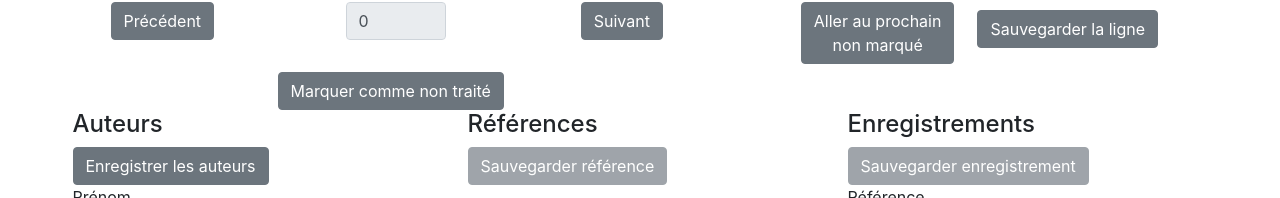
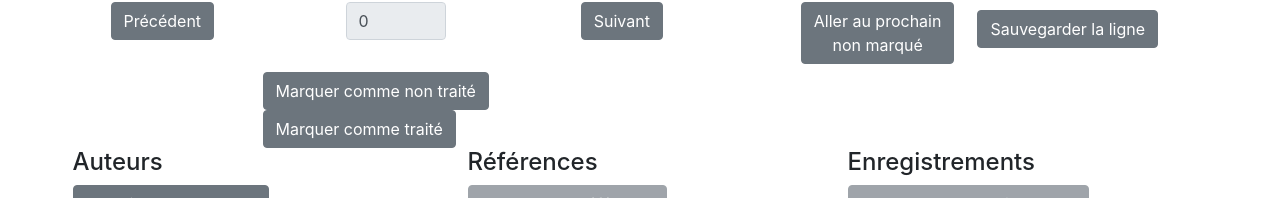
Before and after one commit to clemsciences/sat-biblio-flask, a Vue app in the folder sat-biblio-interface/: page /importation in a window 1280 px wide. Shown: the part 124-322 px from the top of the page. Built offline with nearby package versions, Linux system fonts and the light colour scheme; no server answers.

Commit message:
markAsProcessed and markAsNotProcessed and finished goToNextNotMarkedRow

```diff
--- a/sat-biblio-interface/src/components/import/ImportTester2.vue
+++ b/sat-biblio-interface/src/components/import/ImportTester2.vue
@@ -22,7 +22,10 @@
         <p :style="colorAlreadyStored" class="m-2">{{ textAlreadyStored }}</p>
       </b-col>
       <b-col cols="4">
-        <b-button @click="markAsNotProcessed">Marquer comme non traité</b-button>
+        <b-row>
+          <b-button @click="markAsNotProcessed">Marquer comme non traité</b-button>
+          <b-button @click="markAsProcessed">Marquer comme traité</b-button>
+        </b-row>
       </b-col>
     </b-row>
     <b-row>
@@ -67,6 +70,7 @@ import {
   createAuthor,
   createBookRecord,
   createBookReference,
+  goToNextNotMarkedRow,
   markRowAsNotProcessed,
   markRowAsProcessed
 } from "@/services/api";
@@ -194,7 +198,22 @@ export default {
     getLastCurrentRow: function() {
       // this.currentRow = ;
     },
-
+    markAsNotProcessed: function() {
+      markRowAsNotProcessed(this.currentRow).then(
+          () => {
+            this.textAlreadyStored = "Pas enregistré";
+            this.colorAlreadyStored = {backgroundColor: 'red'};
+          }
+      );
+    },
+    markAsProcessed: function() {
+      markRowAsProcessed(this.currentRow).then(
+          () => {
+              this.textAlreadyStored = "Déjà enregistré";
+              this.colorAlreadyStored = {backgroundColor: 'green'};
+          }
+      )
+    },
     saveAuthor: function() {
       // nothing
     },
--- a/sat-biblio-interface/src/services/api.js
+++ b/sat-biblio-interface/src/services/api.js
@@ -204,4 +204,8 @@ export function markRowAsNotProcessed(nRow) {
   return axios.get(`/import-csv/rows/${nRow}/remove-store`)
 
 }
+
+export function goToNextNotMarkedRow(nRow) {
+  return axios.get(`/import-csv/rows/${nRow}/go-to-next-not-marked-row`)
+}
 // endregion
```
